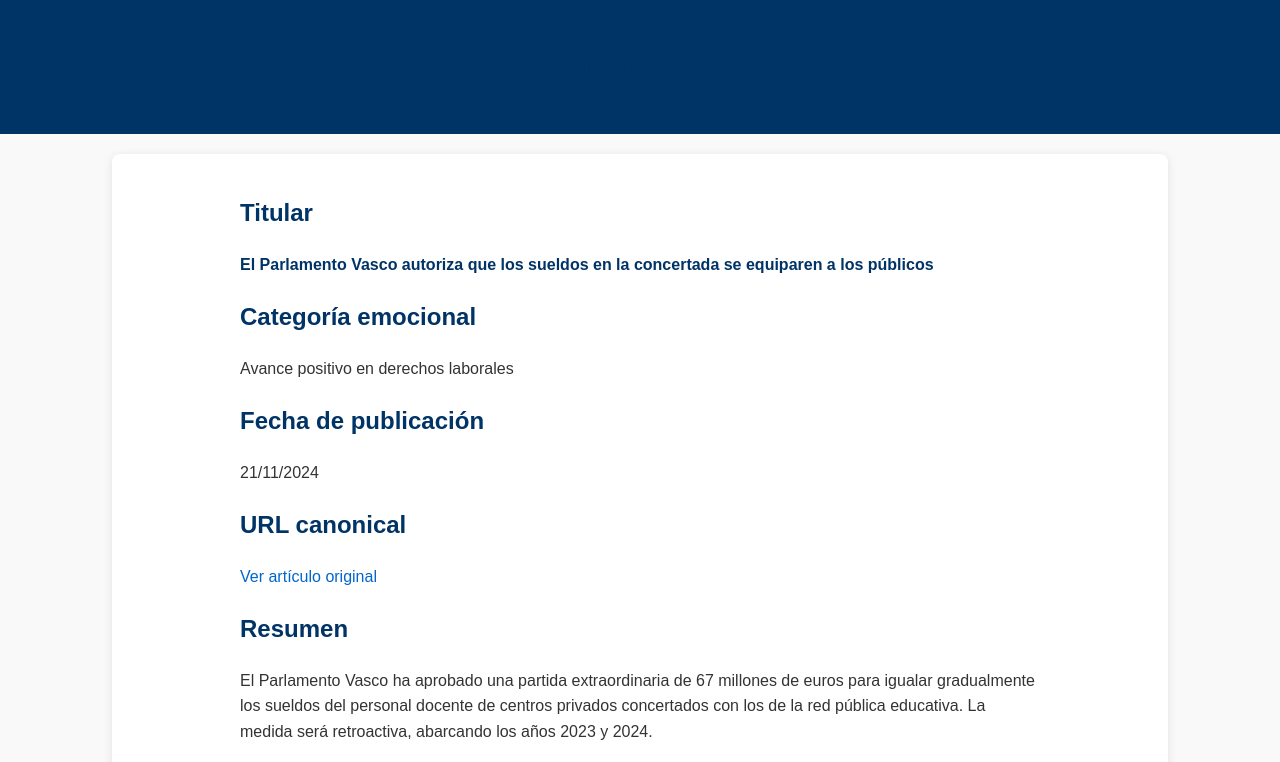
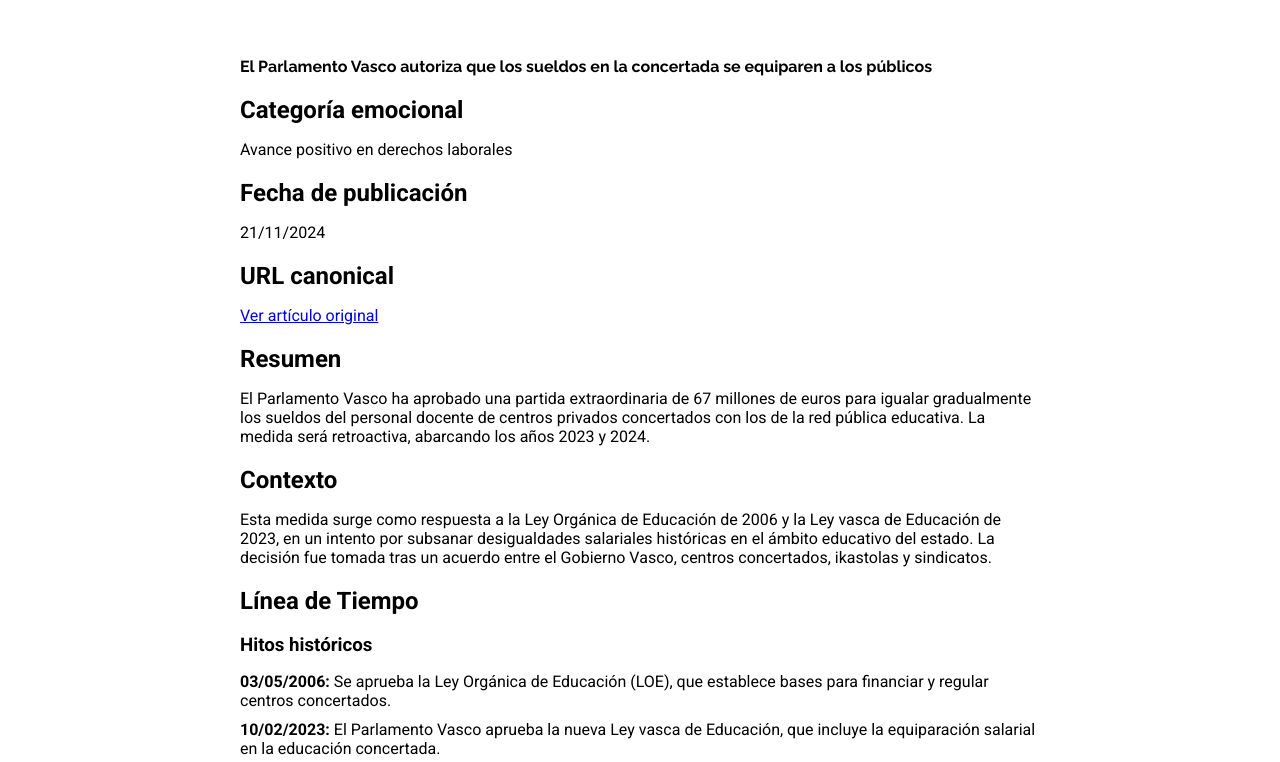
Before and after one commit to N3cr0N3ws/eitb, a plain HTML site: page template.html in a window 1280 px wide. Shown: the top 762 px of the page. Drawn offline with Linux system fonts and the light colour scheme.

Commit message:
minor changes

```diff
--- a/css/estiloak.css
+++ b/css/estiloak.css
@@ -1,52 +1,68 @@
+/* Sistema base de espaciado: Grid de 8px */
+:root {
+  --space-1: 8px;    /* Unidad básica */
+  --space-2: 16px;   /* 2x */
+  --space-3: 24px;   /* 3x */
+  --space-4: 32px;   /* 4x */
+  --space-5: 40px;   /* 5x */
+  --space-6: 48px;   /* 6x */
+  --space-7: 56px;   /* 7x */
+  --space-8: 64px;   /* 8x */
+}
+  /* Escalado de tipografía adaptable */
+  --font-size-small: clamp(14px, 4vw, 16px); /* Ejemplo para textos pequeños */
+  --font-size-medium: clamp(18px, 5vw, 24px); /* Ejemplo para textos medianos */
+  --font-size-large: clamp(32px, 16vw, 48px); /* Ejemplo para encabezados grandes */
+}
+
+/* Aplicación del sistema de espaciado */
 body {
-    font-family: Arial, sans-serif;
-    line-height: 1.6;
-    margin: 0;
-    padding: 0;
-    background-color: #f9f9f9;
-    color: #333;
+  font-family: 'Raleway', 'Roboto';
+  line-height: 1;
+  margin: var(--space-3); /* Margen general usando la unidad de 24px */
+  padding: var(--space-2); /* Padding general usando la unidad de 16px */
+  background-color: #ffffff; /* Fondo blanco */
+  color: #000000; /* Texto negro para alta legibilidad */
+  font-size: var(--font-size-medium); /* Fuente adaptable por defecto */
 }
-  header {
-    background-color: #003366;
-    color: #fff;
-    padding: 20px 10%;
-    text-align: center;
+
+main {
+  width: 100%;
+  max-width: 800px; /* Ancho máximo en pantallas grandes */
+  margin: 20px auto; /* Centrado horizontal */
+  padding: var(--space-3); /* Padding interno de 24px */
 }
-  main {
-    padding: 20px 10%;
-    background-color: #fff;
-    box-shadow: 0 2px 10px rgba(0, 0, 0, 0.1);
-    margin: 20px auto;
-    max-width: 800px;
-    border-radius: 8px;
+
+h1 {
+  font-family: 'Raleway';
+  font-size: 44px;
+  font-size: var(--font-size-large); /* Títulos */
+
 }
-  h1, h2, h3 {
-    color: #003366;
+
+h2, h3 {
+  font-family: 'Roboto';
+  color: #000000; /* Títulos en negro */
+  margin-bottom: 10px;
 }
+
 section {
   margin-bottom: 20px;
 }
-  .highlight {
-    font-weight: bold;
-    color: #003366;
+
+p, li {
+  font-family: 'Roboto';
+  margin-bottom: 10px; /* Espaciado entre párrafos y listas */
 }
+
 ul {
   list-style: none;
   padding: 0;
 }
-  ul li {
-    margin-bottom: 5px;
-  }
+
 footer {
   text-align: center;
   margin: 20px 0;
   font-size: 0.9em;
-    color: #555;
+  color: #555555; /* Texto más tenue para el pie de página */
 }
-  a {
-    color: #0066cc;
-    text-decoration: none;
-  }
-  a:hover {
-    text-decoration: underline;
-  }
--- a/template.html
+++ b/template.html
@@ -34,13 +34,9 @@
   <link rel="stylesheet" href="https://fonts.googleapis.com/css?family=Roboto:normal,bold,italic|Raleway:normal,bold,italic|Lora:normal,bold">
 </head>
 <body>
-  <header>
-    <h1>Análisis del Artículo</h1>
-  </header>
   <main>
     <section>
-      <h2>Titular</h2>
-      <p><span class="highlight">El Parlamento Vasco autoriza que los sueldos en la concertada se equiparen a los públicos</span></p>
+      <h1>El Parlamento Vasco autoriza que los sueldos en la concertada se equiparen a los públicos</h1>
     </section>
     <section>
       <h2>Categoría emocional</h2>
```
Lines whose indentation alone changed are shown as unchanged.
